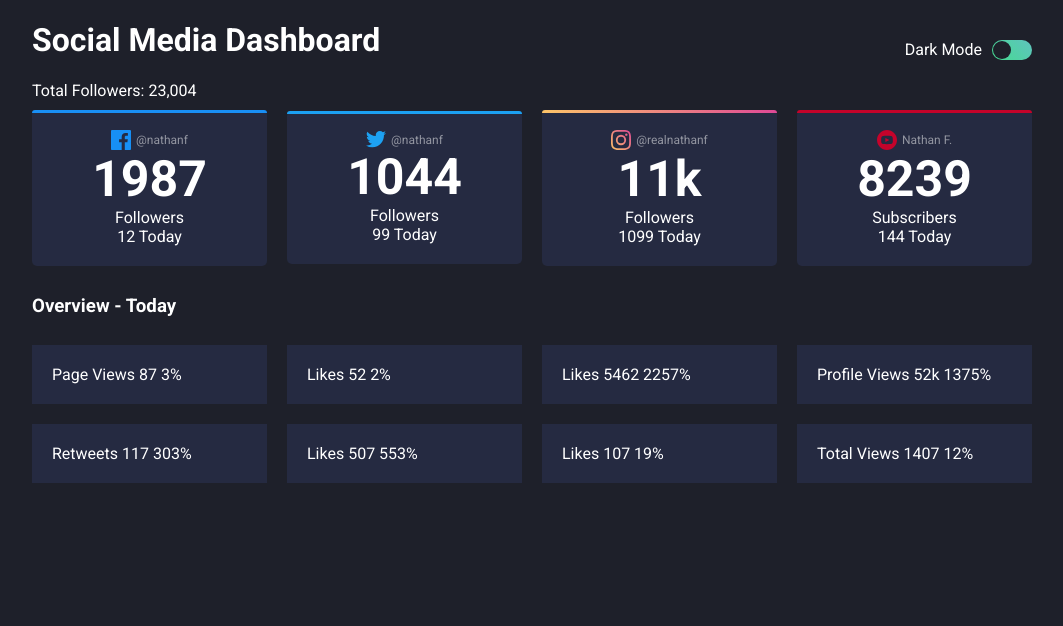
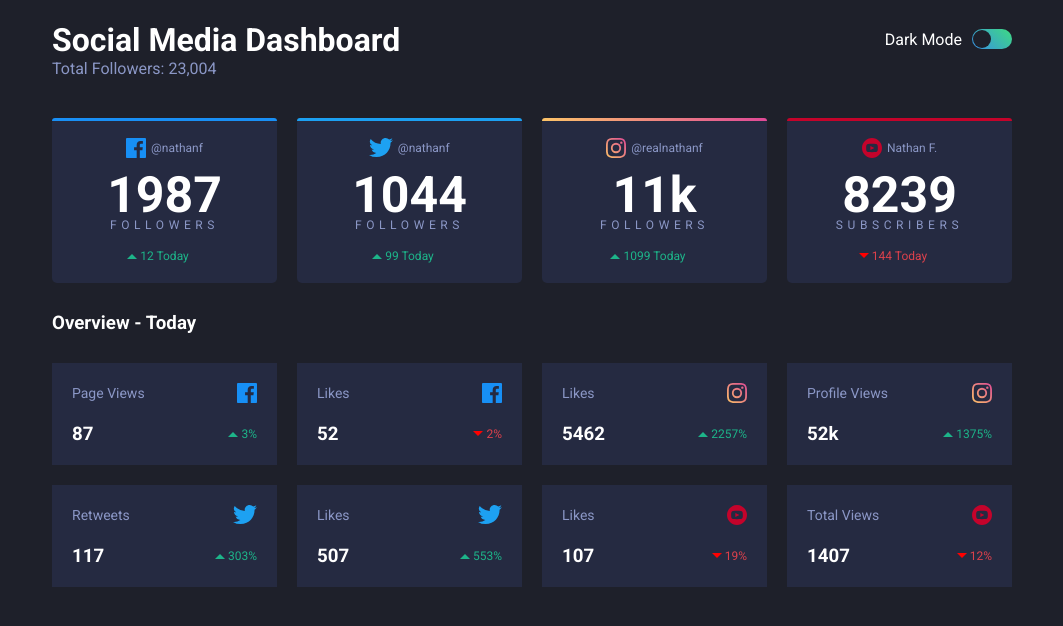
Before and after one commit to PunchyouAl/SocialMediaThemeSwitch, a plain HTML site: page index.html in a window 1280 px wide. Shown: the whole page, without its empty margins (108-1171 px from the left). Drawn offline with Linux system fonts and the light colour scheme.

Commit message:
final changes

```diff
--- a/index.html
+++ b/index.html
@@ -16,12 +16,12 @@
 
 
 
-
-
+  <div class="container">
+    <div class="outer">
       <div class="banner">
         <div class="heading">
           <h1>Social Media Dashboard</h1>
-      <div class="totalFollowers">Total Followers: 23,004</div>
+          <div class="totalFollowers muted">Total Followers: 23,004</div>
         </div>
         <div class="toggleHolder">Dark Mode <div id="toggle" class="dark"><div id="toggleDot"></div></div></div>
       </div>
@@ -30,26 +30,26 @@
         <div id='facebook' class="stat">
           <div class="user"><img src="images/icon-facebook.svg" alt=""><div class="muted">@nathanf</div></div>
           <div class="count">1987</div>
-      <div>Followers</div>
-      <div class="change">12 Today</div>
+          <div class="subtext muted">Followers</div>
+          <div class="change up">12 Today</div>
         </div>
         <div id='twitter' class="stat">
           <div class="user"><img src="images/icon-twitter.svg" alt=""><div class="muted">@nathanf</div></div>
           <div class="count">1044</div>
-      <div>Followers</div>
-      <div class="change">99 Today</div>
+          <div class="subtext muted">Followers</div>
+          <div class="change up">99 Today</div>
         </div>
         <div id='instagram' class="stat">
           <div class="user"><img src="images/icon-instagram.svg" alt=""><div class="muted">@realnathanf</div></div>
           <div class="count">11k</div>
-      <div>Followers</div>
-      <div class="change">1099 Today</div>
+          <div class="subtext muted">Followers</div>
+          <div class="change up">1099 Today</div>
         </div>
         <div id='youtube' class="stat">
           <div class="user"><img src="images/icon-youtube.svg" alt=""><div class="muted">Nathan F.</div></div>
           <div class="count">8239</div>
-      <div>Subscribers</div>
-      <div class="change">144 Today</div>
+          <div class="subtext muted">Subscribers</div>
+          <div class="change down">144 Today</div>
         </div>
       </div>
 
@@ -58,57 +58,53 @@
 
     <div class="subStats">
       <div class="stat">
-    Page Views
-    87
-    3%
+        <div class="statHead"><span class="muted">Page Views</span> <img src="images/icon-facebook.svg" alt=""></div>
+        <div class="statFoot"><h3>87</h3><div class="change up">3%</div></div>
       </div>
       <div class="stat">
-    Likes
-  52
-  2%
+        <div class="statHead"><span class="muted">Likes</span> <img src="images/icon-facebook.svg" alt=""></div>
+        <div class="statFoot"><h3>52</h3><div class="change down">2%</div></div>
       </div>
       <div class="stat">
-    Likes
-  5462
-  2257%
+        <div class="statHead"><span class="muted">Likes</span> <img src="images/icon-instagram.svg" alt=""></div>
+        <div class="statFoot"><h3>5462</h3><div class="change up">2257%</div></div>
+
+
       </div>
       <div class="stat">
-    Profile Views
-  52k
-  1375%
+        <div class="statHead"><span class="muted">Profile Views</span> <img src="images/icon-instagram.svg" alt=""></div>
+        <div class="statFoot"><h3>52k</h3><div class="change up">1375%</div></div>
+
+
       </div>
       <div class="stat">
-    Retweets
-  117
-  303%
+        <div class="statHead"><span class="muted">Retweets</span> <img src="images/icon-twitter.svg" alt=""></div>
+        <div class="statFoot"><h3>117</h3><div class="change up">303%</div></div>
+
       </div>
       <div class="stat">
-    Likes
-  507
-  553%
+        <div class="statHead"><span class="muted">Likes</span> <img src="images/icon-twitter.svg" alt=""></div>
+        <div class="statFoot"><h3>507</h3><div class="change up">553%</div></div>
+
+
       </div>
       <div class="stat">
-    Likes
-  107
-  19%
+        <div class="statHead"><span class="muted">Likes</span> <img src="images/icon-youtube.svg" alt=""></div>
+        <div class="statFoot"><h3>107</h3><div class="change down">19%</div></div>
+
+
       </div>
       <div class="stat">
-    Total Views
-  1407
-  12%
+        <div class="statHead"><span class="muted">Total Views</span> <img src="images/icon-youtube.svg" alt=""></div>
+        <div class="statFoot"><h3>1407</h3><div class="change down">12%</div></div>
+
+
+      </div>
     </div>
     </div>
 
 
-
-
-
-
-
-
-
-
-
+  </div>
 
 
 
--- a/scripts/script.js
+++ b/scripts/script.js
@@ -1,9 +1,29 @@
 const toggle = document.querySelector('#toggle');
+const root = document.documentElement;
+let darkMode = true;
 
-function handleDarkMode() {
+function handleDarkMode(e) {
 
+    darkMode = !darkMode;
+
+    console.log(darkMode);
+
+    this.classList.toggle('light');
     this.classList.toggle('dark');
-    this.classList.toggle('light');
+
+    if (darkMode) {
+        root.style.setProperty('--bg-colour', 'hsl(230, 17%, 14%)');
+        root.style.setProperty('--stat-bg-color', 'hsl(228, 28%, 20%)');
+        root.style.setProperty('--text-color', 'hsl(0, 0%, 100%)');
+        root.style.setProperty('--desaturated-text-color', 'hsl(228, 34%, 66%)');
+        root.style.setProperty('--toggle-color', 'linear-gradient(45deg, hsl(210, 78%, 56%), hsl(146, 68%, 55%))');
+    } else {
+        root.style.setProperty('--bg-colour', 'hsl(0, 0%, 100%)');
+        root.style.setProperty('--stat-bg-color', 'hsl(227, 47%, 96%)');
+        root.style.setProperty('--text-color', 'hsl(228, 12%, 44%)');
+        root.style.setProperty('--desaturated-text-color', 'hsl(228, 12%, 44%)');
+        root.style.setProperty('--toggle-color', 'linear-gradient(45deg, hsl(230, 22%, 74%), hsl(230, 22%, 74%))');
+    }
 
 }
 
--- a/style/fonts.css
+++ b/style/fonts.css
@@ -2,14 +2,27 @@
 
 * {
     font-family: 'Roboto', sans-serif;
-    color: #ffffff;
 }
 
-.muted {
-    opacity: 0.5;
+h1 {
+    margin-bottom: 0;
 }
 
 .count {
+    margin-top: 15px;
     font-size: 50px;
     font-weight: 700;
+    line-height: 0.9;
 }
+
+.subtext {
+    text-transform: uppercase;
+    letter-spacing: 4.6px;
+    text-align: center;
+    font-size: 12px;
+    margin-bottom: 17px;
+}
+
+.change {
+    font-size: 12px;
+}
--- a/style/main.css
+++ b/style/main.css
@@ -1,7 +1,30 @@
+:root {
+    --bg-colour: hsl(230, 17%, 14%);
+    --stat-bg-color: hsl(228, 28%, 20%);
+    --text-color: hsl(0, 0%, 100%);
+    --desaturated-text-color: hsl(228, 34%, 66%);
+    --toggle-color: linear-gradient(45deg, hsl(210, 78%, 56%), hsl(146, 68%, 55%));
+}
+
 body {
-    background-color: hsl(230, 17%, 14%);
+    background-color: var(--bg-colour);
     margin: auto;
     max-width: 1000px;
+    transition-duration: 0.3s;
+    color: var(--text-color);
+}
+
+.container {
+    margin: 0 20px;
+    height: 100%;
+    display: flex;
+    flex-direction: column;
+    align-items: center;
+    justify-content: center;
+}
+
+h1, h2, h3, .count, .toggleHolder {
+    color: var(--text-color);
 }
 
 .banner {
@@ -9,6 +32,13 @@ body {
     flex-direction: row;
     justify-content: space-between;
     align-items: center;
+    margin-bottom: 30px;
+}
+
+@media screen and (max-width: 375px) {
+    .banner {
+        flex-direction: column;
+    }
 }
 
 .toggleHolder {
@@ -18,13 +48,23 @@ body {
     align-items: center;
 }
 
+@media screen and (max-width: 375px) {
+    .toggleHolder {
+        width: 100%;
+        justify-content: space-between;
+        padding-top: 20px;
+        border-top: 1px solid grey;
+        margin-top: 20px;
+    }
+}
+
 #toggle {
     margin-left: 10px;
     position: relative;
-    width: 40px;
+    min-width: 40px;
     height: 20px;
     border-radius: 50px;
-    background-image: linear-gradient(45deg, #44dc8f, #60c3bf);
+    background-image: var(--toggle-color);
     cursor: pointer;
 }
 
@@ -32,7 +72,7 @@ body {
     position: absolute;
     width: 18px;
     height: 18px;
-    background-color: hsl(230, 17%, 14%);
+    background-color: var(--bg-colour);
     border-radius: 100%;
     top: 1px;
     transition-duration: 0.3s;
@@ -55,17 +95,22 @@ body {
 }
 
 .stat {
-    background-color: hsl(228, 28%, 20%);
+    background-color: var(--stat-bg-color);
     margin: 10px;
     padding: 20px;
     text-align: center;
     cursor: pointer;
     width: 25%;
+    box-sizing: border-box;
 }
 
 .mainStats .stat:hover {
     background-color: hsl(228, 25%, 30%);
 }
+
+
+
+@media screen and (min-width: 726px) {
 
     .mainStats .stat:first-of-type {
         margin-left: 0;
@@ -74,10 +119,39 @@ body {
     .mainStats .stat:last-of-type {
         margin-right: 0;
     }
+}
+
+@media screen and (max-width: 725px) {
+
+    .mainStats {
+        flex-wrap: wrap;
+    }
+
+    .stat {
+        width: 40%;
+        flex-grow: 1;
+    }
+}
+
+@media screen and (max-width: 375px) {
+
+    .mainStats {
+        flex-wrap: wrap;
+    }
+
+    .stat {
+        width: 100%;
+        flex-grow: 1;
+    }
+}
 
 .mainStats .stat {
     border-radius: 5px;
     position: relative;
+    display: flex;
+    flex-direction: column;
+    justify-content: space-evenly;
+    align-items: center;
 }
 
 .mainStats .stat:before {
@@ -88,7 +162,6 @@ body {
     left: 0;
     width: 100%;
     height: 3px;
-    background-color: red;
 }
 
 .mainStats .stat#facebook:before {
@@ -117,6 +190,7 @@ body {
 
 .stat .user img {
     margin-right: 5px;
+    height: 20px;
 }
 
 /* OVERVIEW */
@@ -135,6 +209,9 @@ body {
     flex: 1 0 19%;
 }
 
+
+
+@media screen and (min-width: 957px) {
     .subStats .stat:nth-of-type(4n+1) {
         margin-left: 0;
     }
@@ -142,3 +219,97 @@ body {
     .subStats .stat:nth-of-type(4n) {
         margin-right: 0;
     }
+}
+
+@media screen and (max-width: 956px and max-width: 601px) {
+    .subStats .stat:nth-of-type(4n+1) {
+        margin-left: 0;
+    }
+
+    .subStats .stat:nth-of-type(4n) {
+        margin-right: 0;
+    }
+
+    .subStats .stat {
+        flex: 1 0 15%;
+    }
+
+}
+
+@media screen and (max-width: 600px) {
+
+    .subStats {
+        flex-direction: column;
+        flex-wrap: nowrap;
+    }
+
+    .subStats .stat {
+        width: 100%;
+        margin-left: 20px;
+        margin-right: 20px;
+    }
+
+}
+
+.subStats .statHead {
+    width: 100%;
+    display: flex;
+    flex-direction: row;
+    align-items: center;
+    justify-content: space-between;
+    font-size: 14px;
+    margin-bottom: 20px;
+}
+
+.subStats .statHead img {
+    height: 20px;
+}
+
+.subStats .statFoot {
+    display: flex;
+    flex-direction: row;
+    justify-content: space-between;
+    align-items: center;
+    width: 100%;
+}
+
+.subStats .statFoot h3 {
+    margin: 0;
+}
+
+.muted {
+    color: var(--desaturated-text-color);
+}
+
+.up {
+    position: relative;
+    color: hsl(163, 72%, 41%);
+}
+
+.up::before {
+    content: '';
+    position: absolute;
+    left: -13px;
+    height: 0;
+    width: 0;
+    border: 5px solid transparent;
+    border-bottom: 5px solid hsl(163, 72%, 41%);
+    bottom: 4px;
+}
+
+
+.down {
+    position: relative;
+    color: hsl(356, 69%, 56%);
+}
+
+.down::before {
+    content: '';
+    position: absolute;
+    left: -13px;
+    height: 0;
+    width: 0;
+    border: 5px solid transparent;
+    border-top: 5px solid red;
+    top: 4px;
+}
```
Lines whose indentation alone changed are shown as unchanged.
